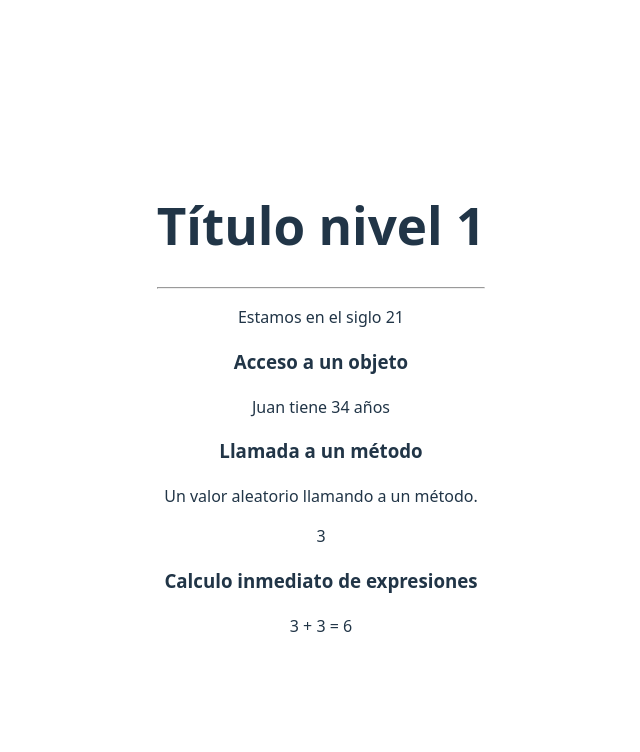
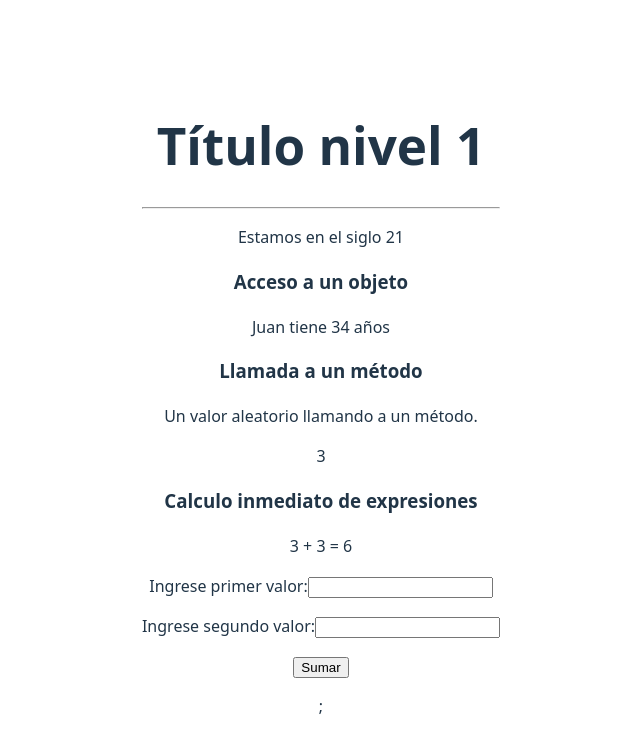
Before and after one commit to dariomedina10/practica_todo_react, a React (Vite) app: page / in a window 1280 px wide. Shown: the top 752 px of the page, without its empty margins (319-959 px from the left). Built offline with nearby package versions, Linux system fonts and the light colour scheme.

Commit message:
Cambios de Funcion II

```diff
--- a/src/App.jsx
+++ b/src/App.jsx
@@ -9,6 +9,34 @@ import './App.css'
 function retornarAleatorio() {
   return Math.trunc(Math.random() * 10);
 }
+
+function App2() {
+  return (
+    <div>
+      <form onSubmit={presion}>
+        <p>Ingrese primer valor:
+          <input type="number" name="valor1" />
+        </p>
+        <p>Ingrese segundo valor:
+          <input type="number" name="valor2" />
+        </p>
+        <p>
+          <input type="submit" value="Sumar" />
+        </p>
+      </form>
+    </div>
+  );
+}
+
+function presion(e) {
+  e.preventDefault();
+  const v1=parseInt(e.target.valor1.value, 10);
+  const v2=parseInt(e.target.valor2.value, 10);
+  const suma=v1+v2;
+  alert('La suma es:'+suma);
+}
+
+
 
 function App() {
   const siglo = 21
@@ -28,7 +56,10 @@ function App() {
       {retornarAleatorio()}
       <h3>Calculo inmediato de expresiones</h3>
       3 + 3 = {3 + 3}
+      <App2 />;
     </div>
+
+
 
 
   );
```
